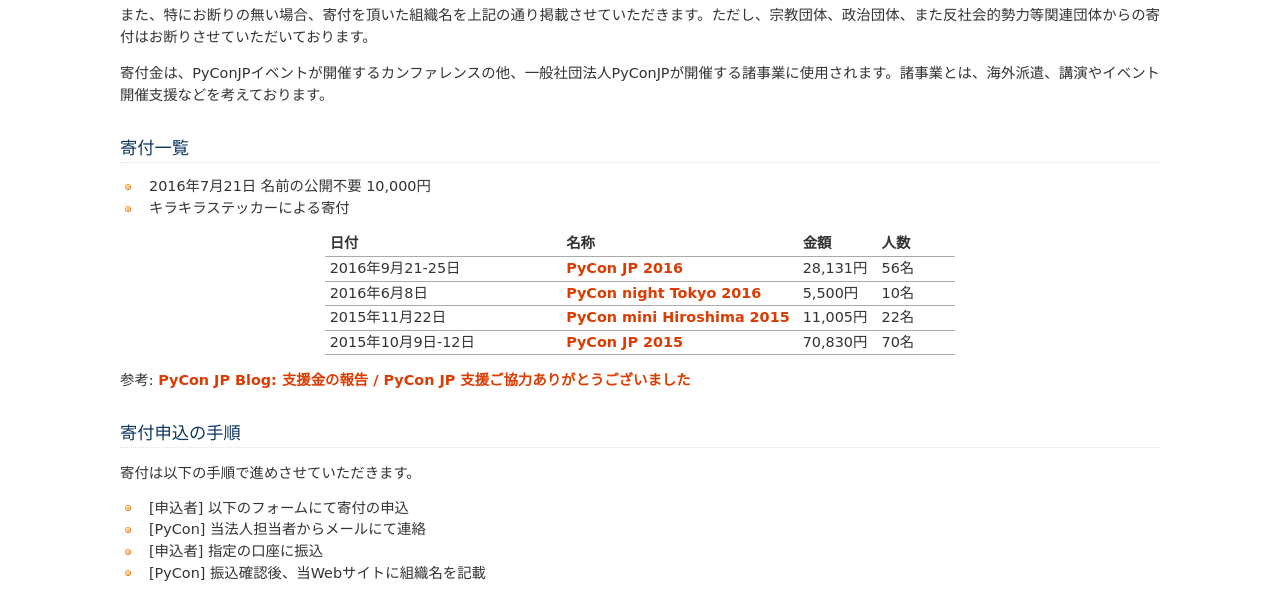
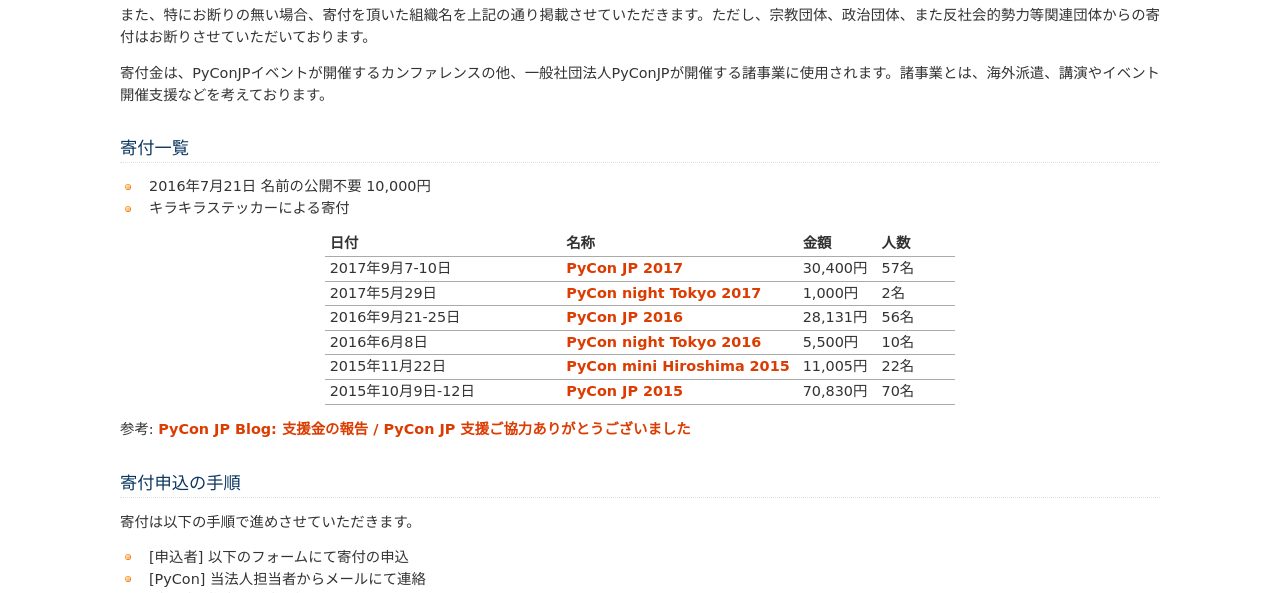
Before and after one commit to pyconjp/www.pycon.jp, a Sphinx documentation site: the page built from source/donation/index.rst, in a window 1280 px wide and 900 px high, scrolled down 307 px, cut to the strip 0-593 px from the top of the window. Built offline with Sphinx 7.4.7, drawn with Linux system fonts in a browser that asks for light colours.

Commit message:
update 寄付額一覧

```diff
--- a/source/donation/index.rst
+++ b/source/donation/index.rst
@@ -23,6 +23,15 @@
      - 名称
      - 金額
      - 人数
+
+   * - 2017年9月7-10日
+     - `PyCon JP 2017 <https://pycon.jp/2017/>`_
+     - 30,400円
+     - 57名
+   * - 2017年5月29日
+     - `PyCon night Tokyo 2017 <https://techplay.jp/event/617886>`_
+     - 1,000円
+     - 2名
    * - 2016年9月21-25日
      - `PyCon JP 2016 <https://pycon.jp/2016/>`_
      - 28,131円
```
